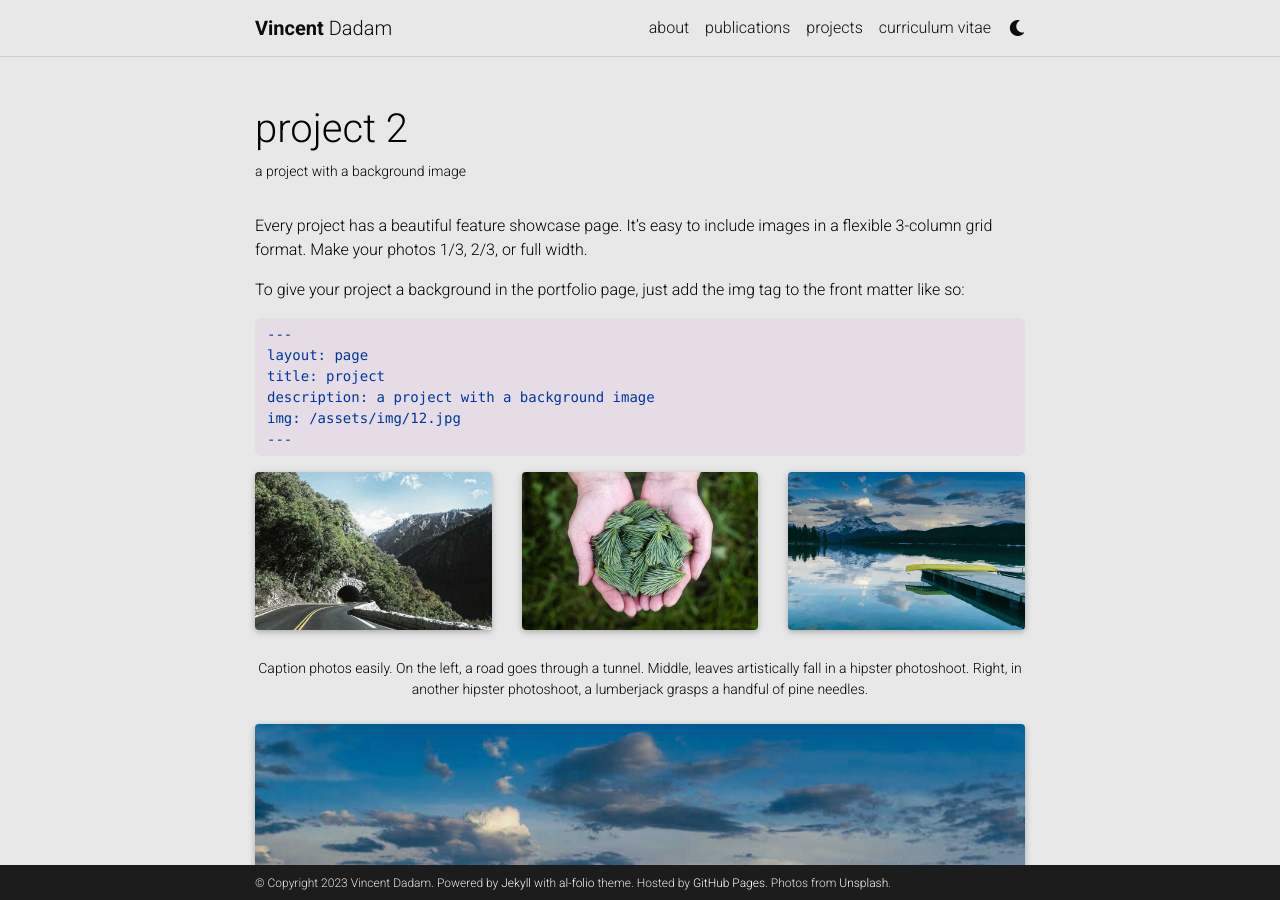
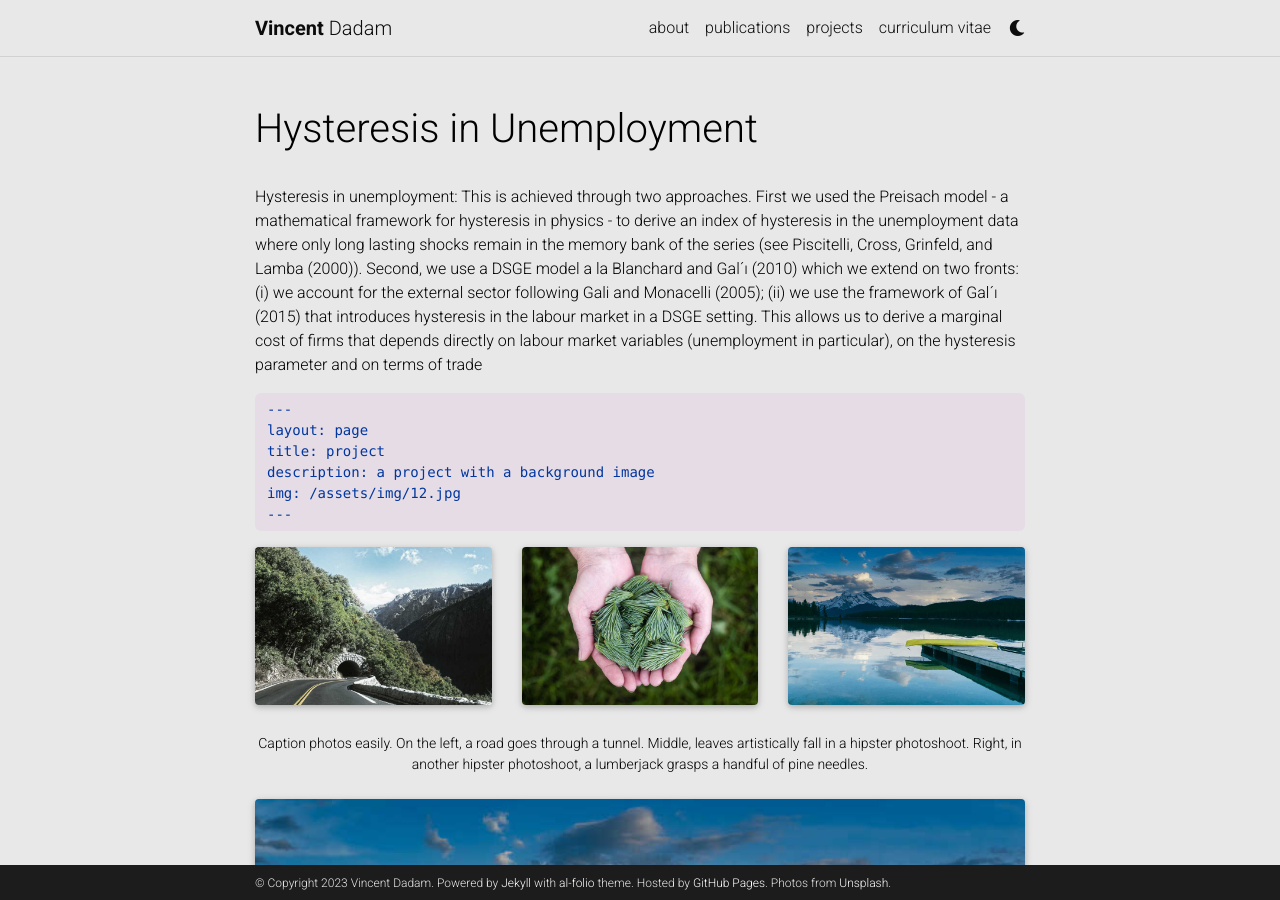
Before and after one commit to dadamvince/dadamvince.github.io, a Jekyll site: the page built from _projects/2_project.md, in a window 1280 px wide and 900 px high. Built offline with Jekyll 4.4.1, drawn with Linux system fonts in a browser that asks for light colours; comment, search, counter and statistics services are not loaded; a style sheet for code colours, icons or effects is not loaded.

Commit message:
projects

```diff
--- a/_projects/2_project.md
+++ b/_projects/2_project.md
@@ -1,17 +1,20 @@
 ---
 layout: page
-title: project 2
-description: a project with a background image
-img: assets/img/3.jpg
+title: Hysteresis in Unemployment
+description:
+img: assets/img/12.jpg
 importance: 2
 category: work
 ---
 
-Every project has a beautiful feature showcase page.
-It's easy to include images in a flexible 3-column grid format.
-Make your photos 1/3, 2/3, or full width.
-
-To give your project a background in the portfolio page, just add the img tag to the front matter like so:
+Hysteresis in unemployment: This is achieved through two approaches. First we used the
+Preisach model - a mathematical framework for hysteresis in physics - to derive an index of hysteresis
+in the unemployment data where only long lasting shocks remain in the memory bank of
+the series (see Piscitelli, Cross, Grinfeld, and Lamba (2000)). Second, we use a DSGE model a la
+Blanchard and Gal´ı (2010) which we extend on two fronts: (i) we account for the external sector
+following Gali and Monacelli (2005); (ii) we use the framework of Gal´ı (2015) that introduces hysteresis in the labour market in a DSGE setting. This allows us to derive a marginal cost of firms
+that depends directly on labour market variables (unemployment in particular), on the hysteresis
+parameter and on terms of trade
 
     ---
     layout: page
```
Also changed, not shown: _projects/3_project.md (+7 -7 lines), _projects/4_project.md (+9 -7 lines).
